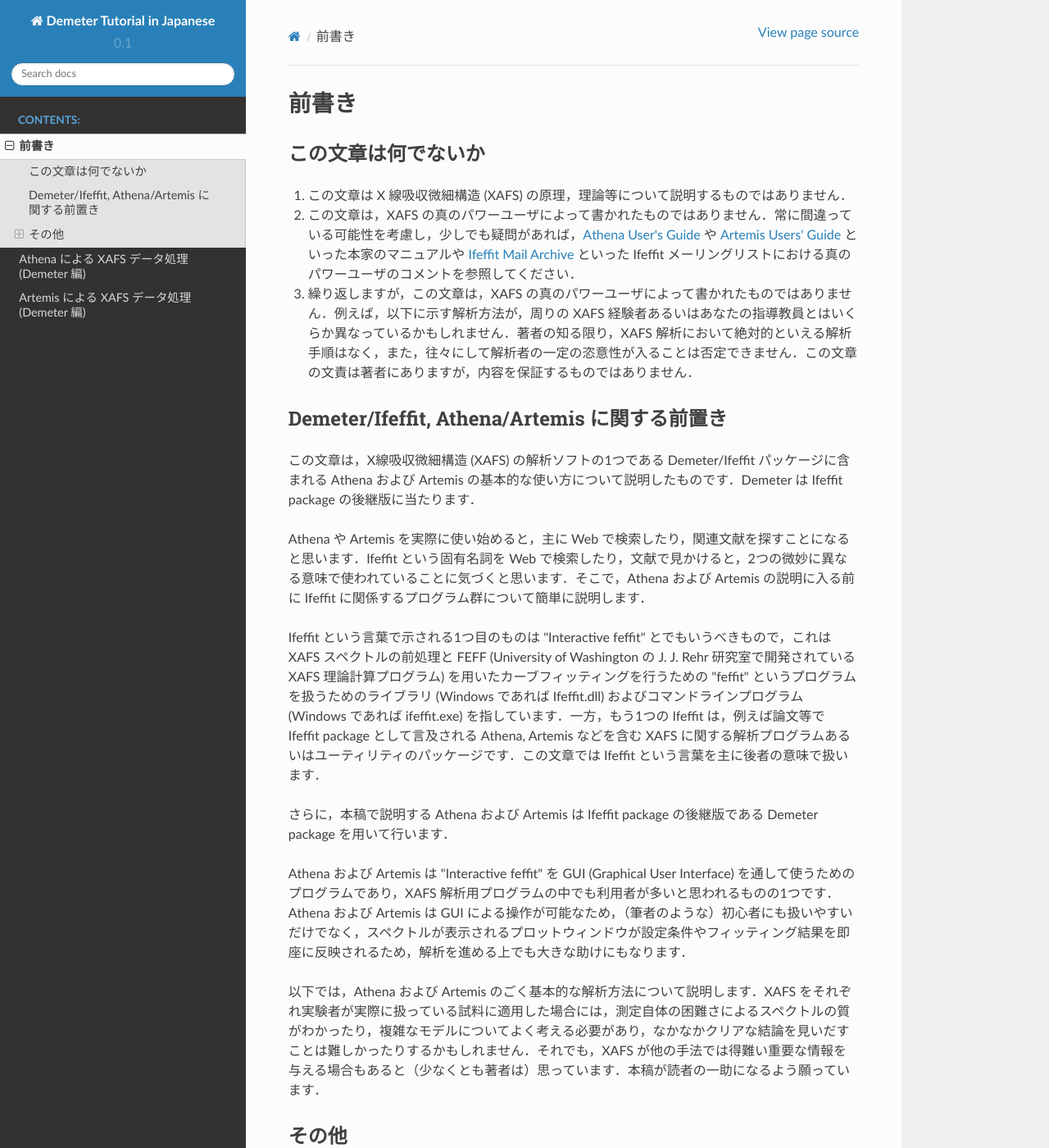
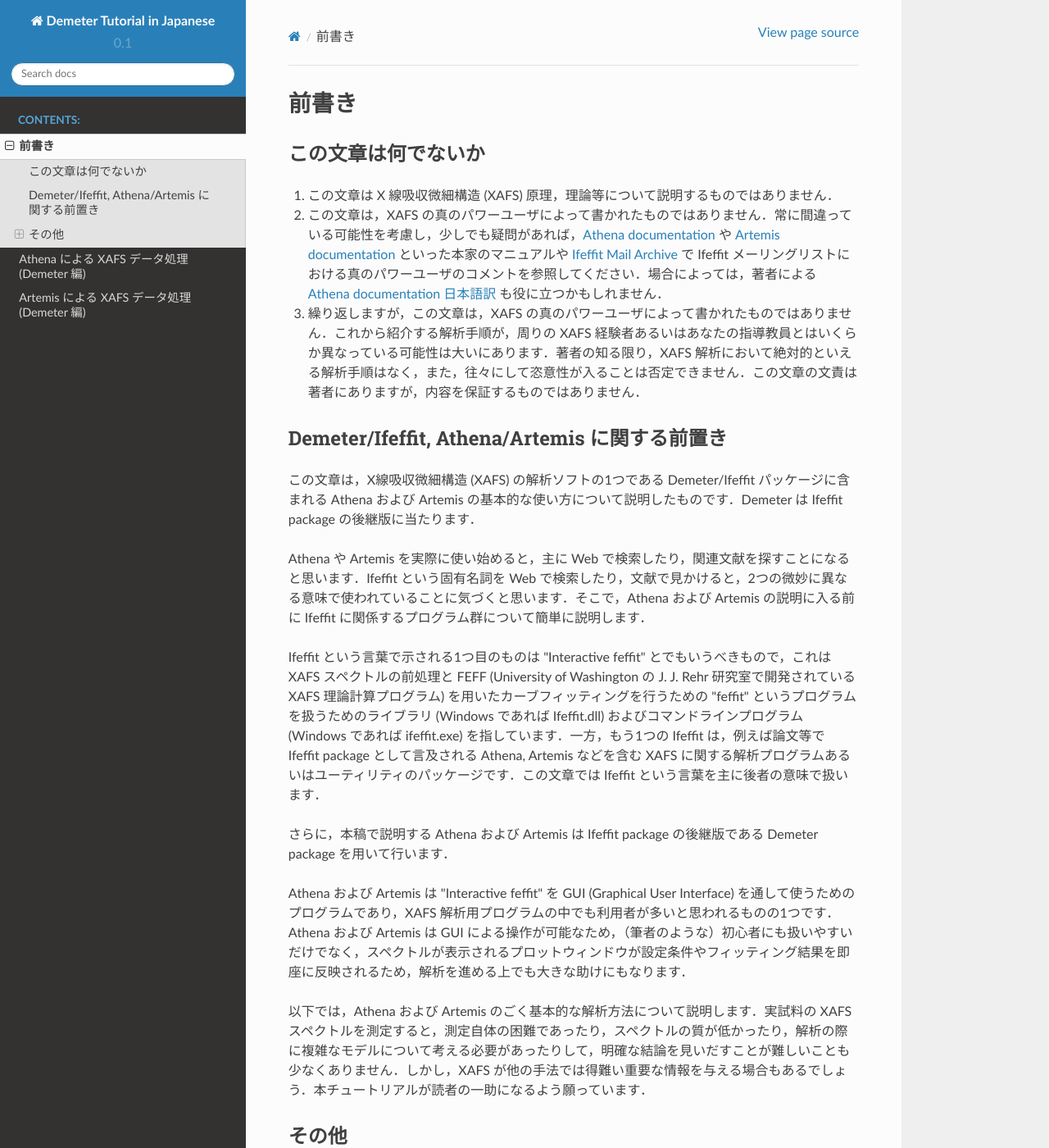
Before and after one commit to roentgenium/DemeterTutorialJa, a Sphinx documentation site: the page built from source/preface.rst, in a window 1280 px wide and 1400 px high. Shown: the whole window at 82% size. Built offline with Sphinx 7.4.7 and the Read the Docs theme 2.0.0, drawn with Linux system fonts in a browser that asks for light colours.

Commit message:
Update preface

```diff
--- a/source/preface.rst
+++ b/source/preface.rst
@@ -4,73 +4,33 @@
 この文章は何でないか
 --------------------
 
-1. この文章は X 線吸収微細構造 (XAFS)
-   の原理，理論等について説明するものではありません．
-2. この文章は，XAFS
-   の真のパワーユーザによって書かれたものではありません．常に間違っている可能性を考慮し，少しでも疑問があれば，\ `Athena
-   User's Guide <http://bruceravel.github.io/demeter/aug/index.html>`__
-   や `Artemis Users'
-   Guide <http://bruceravel.github.io/demeter/artug/index.html>`__
-   といった本家のマニュアルや `Ifeffit Mail
-   Archive <http://www.mail-archive.com/ifeffit@millenia.cars.aps.anl.gov/>`__
-   といった Ifeffit
-   メーリングリストにおける真のパワーユーザのコメントを参照してください．
-3. 繰り返しますが，この文章は，XAFS
-   の真のパワーユーザによって書かれたものではありません．例えば，以下に示す解析方法が，周りの
-   XAFS
-   経験者あるいはあなたの指導教員とはいくらか異なっているかもしれません．著者の知る限り，XAFS
-   解析において絶対的といえる解析手順はなく，また，往々にして解析者の一定の恣意性が入ることは否定できません．この文章の文責は著者にありますが，内容を保証するものではありません．
+1. この文章は X 線吸収微細構造 (XAFS) 原理，理論等について説明するものではありません．
+2. この文章は，XAFS の真のパワーユーザによって書かれたものではありません．常に間違っている可能性を考慮し，少しでも疑問があれば，`Athena documentation <https://bruceravel.github.io/demeter/documents/Athena/index.html>`__  や `Artemis documentation <https://bruceravel.github.io/demeter/documents/Artemis/index.html>`__ といった本家のマニュアルや `Ifeffit Mail Archive <http://www.mail-archive.com/ifeffit@millenia.cars.aps.anl.gov/>`__ で Ifeffit メーリングリストにおける真のパワーユーザのコメントを参照してください．場合によっては，著者による `Athena documentation 日本語訳 <http://www.moleng.kyoto-u.ac.jp/~moleng_04/asakura/ja/others/aug/index.html>`__ も役に立つかもしれません．
+3. 繰り返しますが，この文章は，XAFS の真のパワーユーザによって書かれたものではありません．これから紹介する解析手順が，周りの XAFS 経験者あるいはあなたの指導教員とはいくらか異なっている可能性は大いにあります．著者の知る限り，XAFS 解析において絶対的といえる解析手順はなく，また，往々にして恣意性が入ることは否定できません．この文章の文責は著者にありますが，内容を保証するものではありません．
 
 Demeter/Ifeffit, Athena/Artemis に関する前置き
 ----------------------------------------------
 
-この文章は，X線吸収微細構造 (XAFS) の解析ソフトの1つである
-Demeter/Ifeffit パッケージに含まれる Athena および Artemis
-の基本的な使い方について説明したものです．Demeter は Ifeffit package
-の後継版に当たります．
+この文章は，X線吸収微細構造 (XAFS) の解析ソフトの1つである Demeter/Ifeffit パッケージに含まれる Athena および Artemis の基本的な使い方について説明したものです．Demeter は Ifeffit package の後継版に当たります．
 
-Athena や Artemis を実際に使い始めると，主に Web
-で検索したり，関連文献を探すことになると思います．Ifeffit
-という固有名詞を Web
-で検索したり，文献で見かけると，2つの微妙に異なる意味で使われていることに気づくと思います．そこで，Athena
-および Artemis の説明に入る前に Ifeffit
-に関係するプログラム群について簡単に説明します．
+Athena や Artemis を実際に使い始めると，主に Web で検索したり，関連文献を探すことになると思います．Ifeffit という固有名詞を Web で検索したり，文献で見かけると，2つの微妙に異なる意味で使われていることに気づくと思います．そこで，Athena および Artemis の説明に入る前に Ifeffit に関係するプログラム群について簡単に説明します．
 
-Ifeffit という言葉で示される1つ目のものは "Interactive feffit"
-とでもいうべきもので，これは XAFS スペクトルの前処理と FEFF (University
-of Washington の J. J. Rehr 研究室で開発されている XAFS
-理論計算プログラム) を用いたカーブフィッティングを行うための "feffit"
-というプログラムを扱うためのライブラリ (Windows であれば Ifeffit.dll)
-およびコマンドラインプログラム (Windows であれば ifeffit.exe)
-を指しています．一方，もう1つの Ifeffit は，例えば論文等で Ifeffit
-package として言及される Athena, Artemis などを含む XAFS
-に関する解析プログラムあるいはユーティリティのパッケージです．この文章では
-Ifeffit という言葉を主に後者の意味で扱います．
+Ifeffit という言葉で示される1つ目のものは "Interactive feffit" とでもいうべきもので，これは XAFS スペクトルの前処理と FEFF (University of Washington の J. J. Rehr 研究室で開発されている XAFS 理論計算プログラム) を用いたカーブフィッティングを行うための "feffit" というプログラムを扱うためのライブラリ (Windows であれば Ifeffit.dll) およびコマンドラインプログラム (Windows であれば ifeffit.exe) を指しています．一方，もう1つの Ifeffit は，例えば論文等で Ifeffit package として言及される Athena, Artemis などを含む XAFS に関する解析プログラムあるいはユーティリティのパッケージです．この文章では Ifeffit という言葉を主に後者の意味で扱います．
 
-さらに，本稿で説明する Athena および Artemis は Ifeffit package
-の後継版である Demeter package を用いて行います．
+さらに，本稿で説明する Athena および Artemis は Ifeffit package の後継版である Demeter package を用いて行います．
 
-Athena および Artemis は "Interactive feffit" を GUI (Graphical User
-Interface) を通して使うためのプログラムであり，XAFS
-解析用プログラムの中でも利用者が多いと思われるものの1つです．Athena
-および Artemis は GUI
-による操作が可能なため，（筆者のような）初心者にも扱いやすいだけでなく，スペクトルが表示されるプロットウィンドウが設定条件やフィッティング結果を即座に反映されるため，解析を進める上でも大きな助けにもなります．
+Athena および Artemis は "Interactive feffit" を GUI (Graphical User Interface) を通して使うためのプログラムであり，XAFS 解析用プログラムの中でも利用者が多いと思われるものの1つです．Athena および Artemis は GUI による操作が可能なため，（筆者のような）初心者にも扱いやすいだけでなく，スペクトルが表示されるプロットウィンドウが設定条件やフィッティング結果を即座に反映されるため，解析を進める上でも大きな助けにもなります．
 
-以下では，Athena および Artemis
-のごく基本的な解析方法について説明します．XAFS
-をそれぞれ実験者が実際に扱っている試料に適用した場合には，測定自体の困難さによるスペクトルの質がわかったり，複雑なモデルについてよく考える必要があり，なかなかクリアな結論を見いだすことは難しかったりするかもしれません．それでも，XAFS
-が他の手法では得難い重要な情報を与える場合もあると（少なくとも著者は）思っています．本稿が読者の一助になるよう願っています．
+以下では，Athena および Artemis のごく基本的な解析方法について説明します．実試料の XAFS スペクトルを測定すると，測定自体の困難であったり，スペクトルの質が低かったり，解析の際に複雑なモデルについて考える必要があったりして，明確な結論を見いだすことが難しいことも少なくありません．しかし，XAFS が他の手法では得難い重要な情報を与える場合もあるでしょう．本チュートリアルが読者の一助になるよう願っています．
 
 その他
 ------
 
-文中では解析パラメータをどのように選ぶべきか，個人的な指針を示していますが，あくまで目安なので
-**これを絶対の基準としないで下さい** ．後述しますが，EXAFS
-スペクトルについてどの範囲でフーリエ変換するべきか1つとっても，解析者によって異なる場合があります．
+文中では解析パラメータをどのように選ぶべきか，個人的な指針を示していますが，あくまで目安なので\ **これを絶対の基準としないで下さい**\ ．後述しますが，EXAFS スペクトルについてどの範囲でフーリエ変換するべきか1つとっても，解析者によって異なる場合があります．
 
 基本的には，以下のように「操作」と書かれた手順でソフトを操作して下さい．
 
-操作（例）
-~~~~~~~~~~
+操作
+~~~~
 
 1. Athena を起動する．
```
